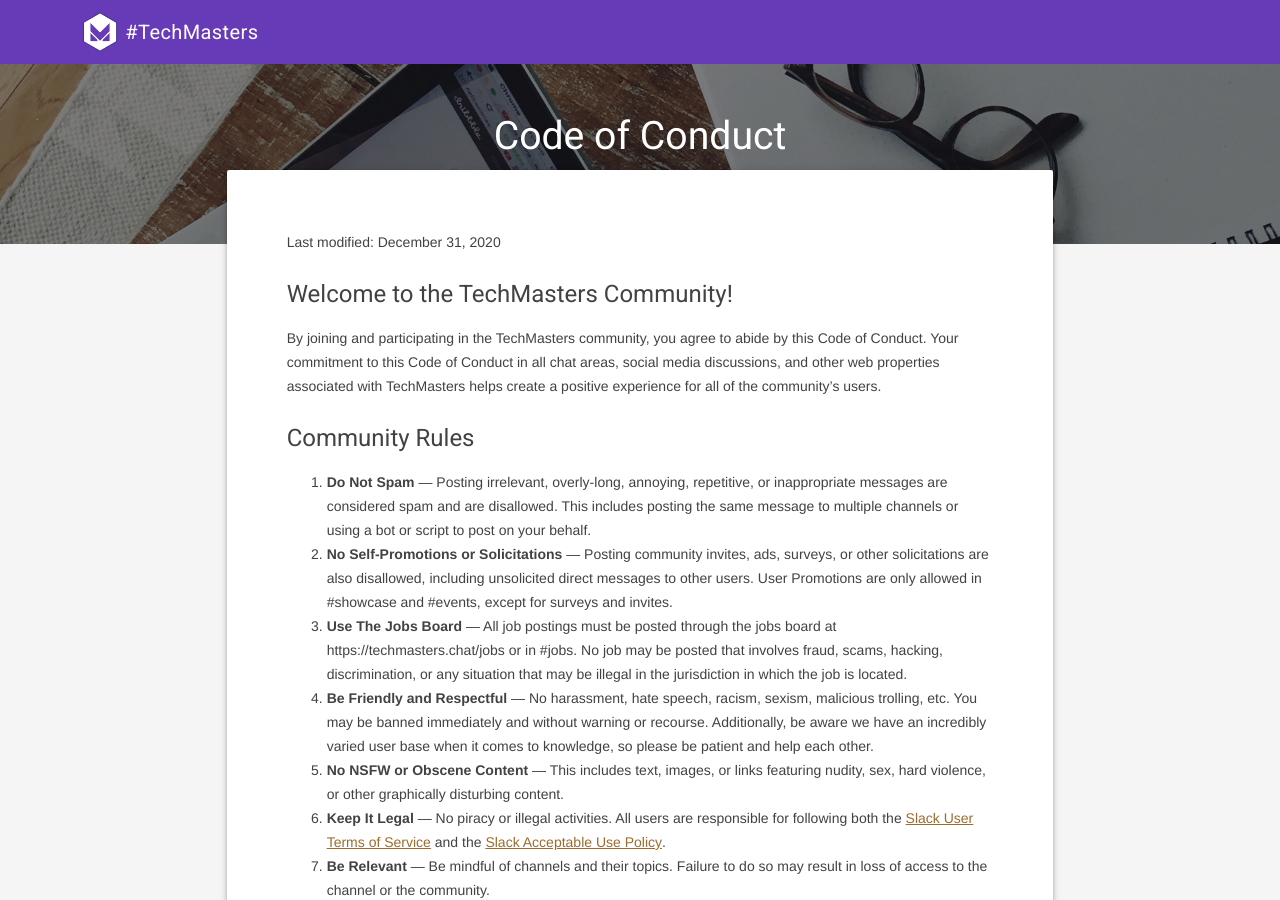
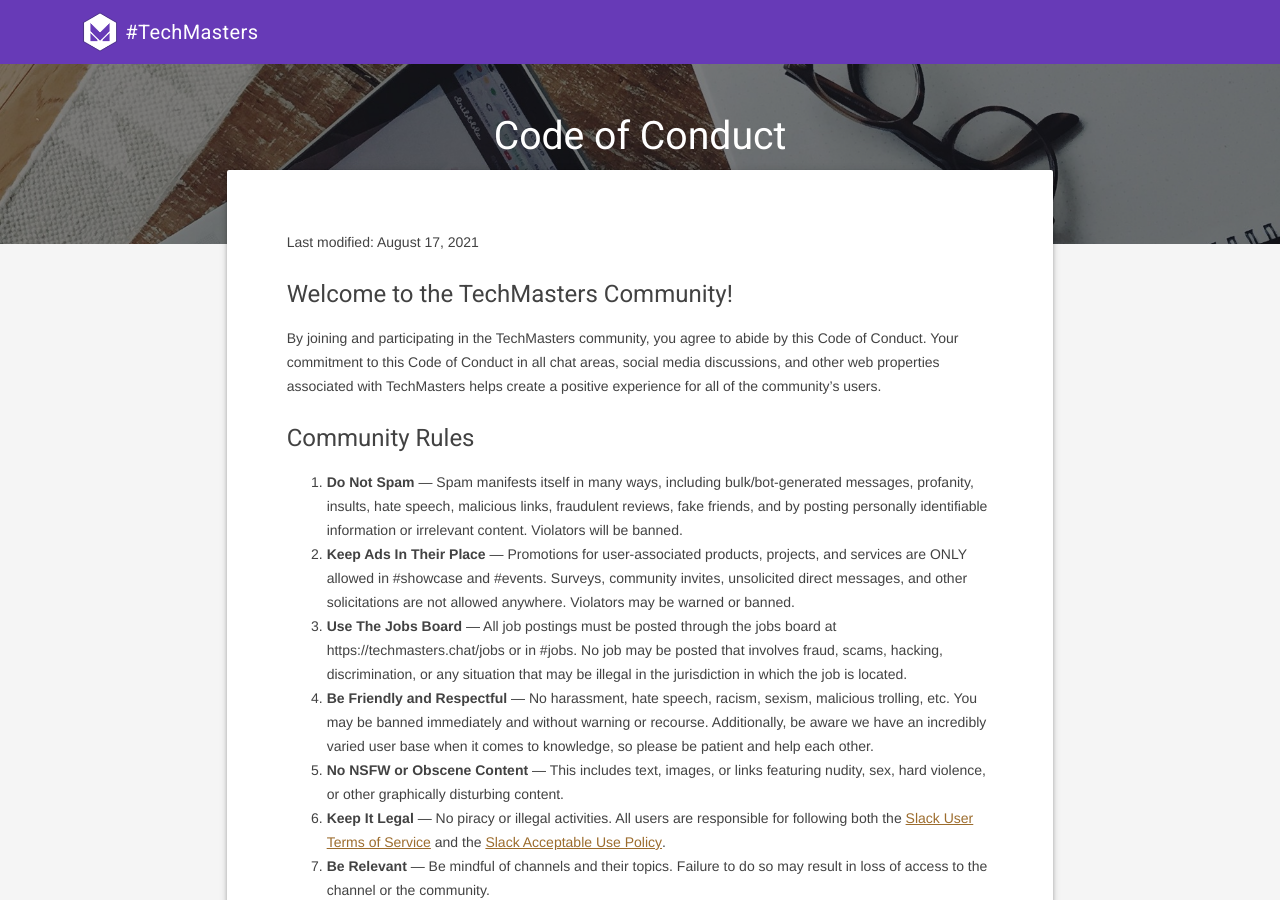
Before and after one commit to TechnologyMasters/techmasters.chat, a Jekyll site: the page built from conduct/index.md, in a window 1280 px wide and 900 px high. Built offline with Jekyll 4.4.1, drawn with Linux system fonts in a browser that asks for light colours; comment, search, counter and statistics services are not loaded; some of the changed text lies outside the part shown.

Commit message:
Rewrote Spam & Ad rules; Enhanced Admin Discretion Rule (12) (#87)
Eliminated potential ambiguity and loopholes by changing the verbiage for the Spam and Ad rules. Enhanced Rule 12 to reference that changes can be made to users/rules to protect the community in addition to its users.

```diff
--- a/conduct/index.md
+++ b/conduct/index.md
@@ -4,7 +4,7 @@ title: Code of Conduct
 redirect_from: "/coc/"
 ---
 
-Last modified: December 31, 2020
+Last modified: August 17, 2021
 
 #### Welcome to the TechMasters Community!
 
@@ -12,8 +12,8 @@ By joining and participating in the TechMasters community, you agree to abide by
 
 #### Community Rules
 
-1. **Do Not Spam** — Posting irrelevant, overly-long, annoying, repetitive, or inappropriate messages are considered spam and are disallowed. This includes posting the same message to multiple channels or using a bot or script to post on your behalf.
-2. **No Self-Promotions or Solicitations** — Posting community invites, ads, surveys, or other solicitations are also disallowed, including unsolicited direct messages to other users. User Promotions are only allowed in #showcase and #events, except for surveys and invites.
+1. **Do Not Spam** — Spam manifests itself in many ways, including bulk/bot-generated messages, profanity, insults, hate speech, malicious links, fraudulent reviews, fake friends, and by posting personally identifiable information or irrelevant content. Violators will be banned.
+2. **Keep Ads In Their Place** — Promotions for user-associated products, projects, and services are ONLY allowed in #showcase and #events. Surveys, community invites, unsolicited direct messages, and other solicitations are not allowed anywhere. Violators may be warned or banned.
 3. **Use The Jobs Board** — All job postings must be posted through the jobs board at https://techmasters.chat/jobs or in #jobs. No job may be posted that involves fraud, scams, hacking, discrimination, or any situation that may be illegal in the jurisdiction in which the job is located.
 4. **Be Friendly and Respectful** — No harassment, hate speech, racism, sexism, malicious trolling, etc. You may be banned immediately and without warning or recourse. Additionally, be aware we have an incredibly varied user base when it comes to knowledge, so please be patient and help each other.
 5. **No NSFW or Obscene Content** — This includes text, images, or links featuring nudity, sex, hard violence, or other graphically disturbing content.
@@ -23,7 +23,7 @@ By joining and participating in the TechMasters community, you agree to abide by
 9. **Protect Your Privacy & Security** — Be cautious about giving out personally identifiable information to strangers online, which may be used against you. This is also a public community that anyone can join and read, so be mindful of what you diclose about yourself or your company. Be sure to use 2FA.
 10. **Accept Responsibility** — You are responsible and liable for all your activities while participating in our community. You are responsible for anything you say or post and for protecting your own computer system and accounts.
 11. **See Something? Say Something!** — If you see something against the rules or something that makes you feel unsafe, let staff know. We want this server to be a welcoming space! TechMasters staff will be identifiable by the purple TechMaster 'TM' logo in their Slack status.
-12. **Administrators Have The Final Say On Everything Posted To The Community** — Our rules are intended to protect our users. Any user may be removed and rules modified at any time to help ensure all users are able to flourish and grow. Not sure about posting something? Ask an Administrator before posting.
+12. **Administrators Have The Final Say On Everything Posted To The Community** — Our rules are intended to protect our users. Any user may be removed and rules modified at any time to help protect the health of the community and to ensure all users are able to flourish and grow. Not sure about posting something? Ask an Administrator before posting.
 
 #### Administrators
 
```
